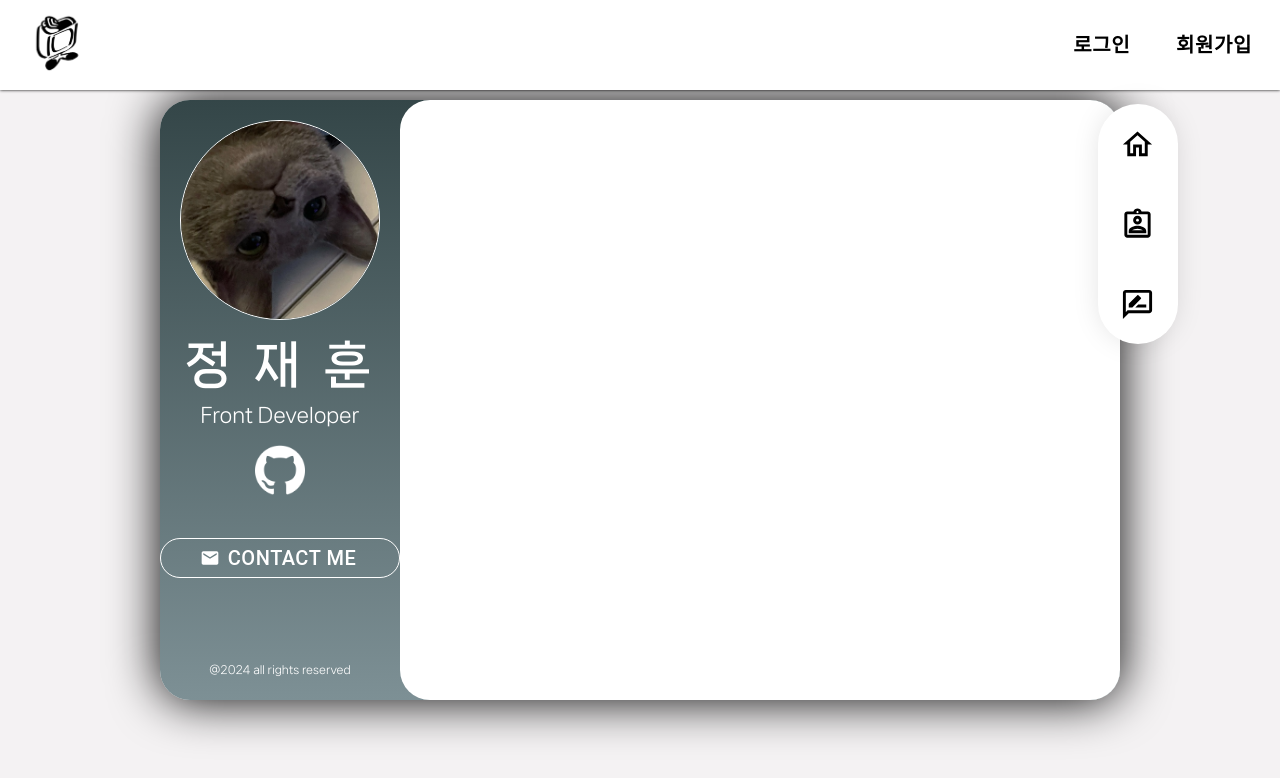
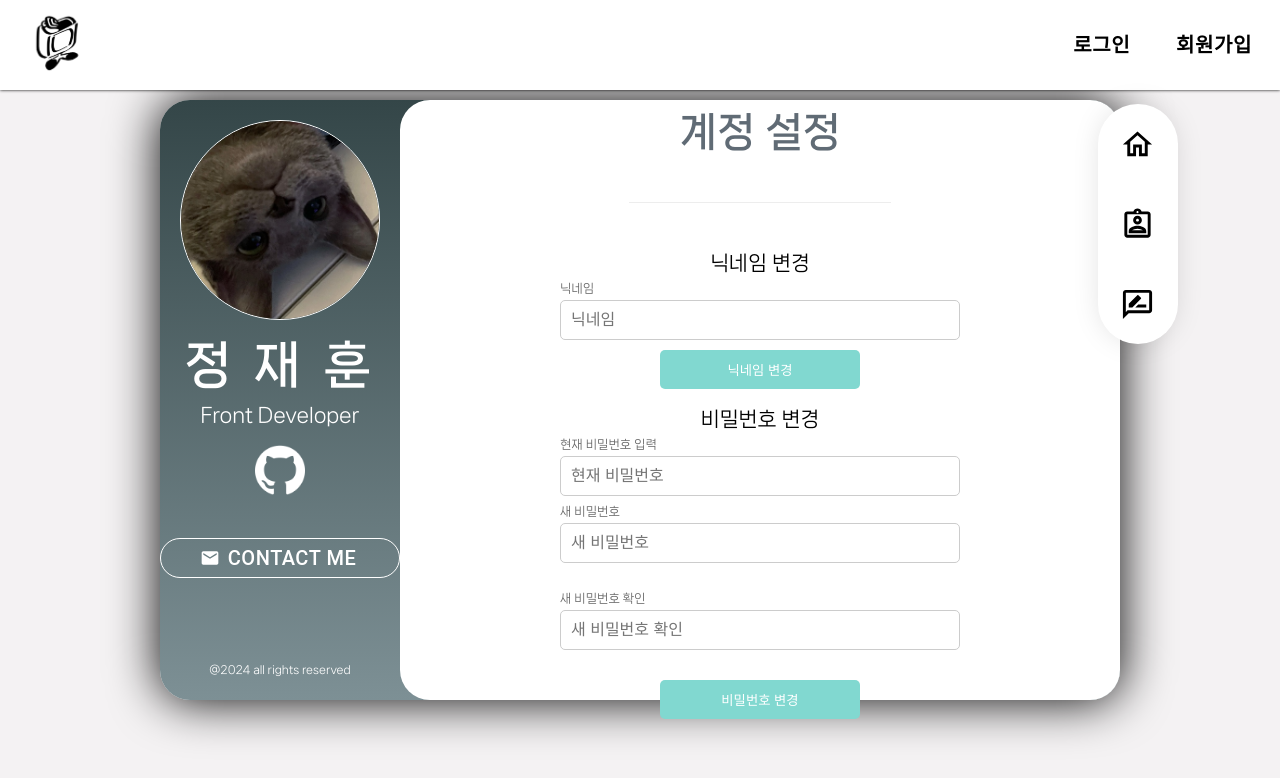
Before and after one commit to jaehunGit/blogFront, a React (Create React App) app: page /account in a window 1280 px wide. Shown: the top 778 px of the page. Built offline with nearby package versions, Linux system fonts and the light colour scheme.

Commit message:
닉네임 비밀번호 변경 추가

```diff
--- a/src/App.js
+++ b/src/App.js
@@ -17,6 +17,8 @@ import {
   AppContainer,
   Logo,
   UserContainer,
+  DropdownMenu,
+  DropdownItem,
 } from "./styles/AppStyles.styles.js";
 import { MainContainer } from "./styles/MainStyles.js";
 import {
@@ -56,6 +58,7 @@ import Tooltip from "@mui/material/Tooltip";
 
 import Login from "./pages/Login.js";
 import FindAccount from "./pages/FindAccount.js";
+import Account from "./pages/Account.js";
 import emailjs from "emailjs-com";
 import { SERVICE_ID, TEMPLATE_ID, USER_ID } from "./email.js";
 import ChangePassword from "./pages/ChangePassword.js";
@@ -74,6 +77,7 @@ function App() {
   const user = useSelector((state) => state.user);
   const location = useLocation();
   const navigate = useNavigate();
+  const [showDropdown, setShowDropdown] = useState(false);
 
   useEffect(() => {
     const path = location.pathname.substring(1);
@@ -150,6 +154,14 @@ function App() {
     navigate("/home");
   };
 
+  const handleMouseEnter = () => {
+    setShowDropdown(true);
+  };
+
+  const handleMouseLeave = () => {
+    setShowDropdown(false);
+  };
+
   return (
     <>
       <GlobalStyles />
@@ -167,7 +179,20 @@ function App() {
                   />
                 </div>
               )}
-              <span style={userInfoStyles}>{user.nickName}님</span>
+              <span
+                style={userInfoStyles}
+                onMouseEnter={handleMouseEnter}
+                onMouseLeave={handleMouseLeave}
+              >
+                {user.nickName}님
+                {showDropdown && (
+                  <DropdownMenu>
+                    <DropdownItem onClick={() => navigate("/account")}>
+                      프로필 설정
+                    </DropdownItem>
+                  </DropdownMenu>
+                )}
+              </span>
               <Button
                 sx={buttonStyles}
                 variant="text"
@@ -231,6 +256,7 @@ function App() {
             <Route path="/login" element={<Login />} />
             <Route path="/FindAccount" element={<FindAccount />} />
             <Route path="/changePassword" element={<ChangePassword />} />
+            <Route path="/account" element={<Account />} />
           </Routes>
         </SubContainer2>
       </MainContainer>
--- a/src/actions/Actions.js
+++ b/src/actions/Actions.js
@@ -3,6 +3,7 @@ export const LOGIN = "LOGIN";
 export const LOGOUT = "LOGOUT";
 export const SET_ACTIVE_ICON = "SET_ACTIVE_ICON";
 export const SET_WEATHER = "SET_WEATHER";
+export const UPDATE_NICKNAME = "UPDATE_NICKNAME";
 
 export const login = (user) => ({
   type: LOGIN,
@@ -22,3 +23,8 @@ export const setWeather = (location, weatherMain, weatherIconAdrs) => ({
   type: SET_WEATHER,
   payload: { location, weatherMain, weatherIconAdrs },
 });
+
+export const updateNickname = (nickname) => ({
+  type: UPDATE_NICKNAME,
+  payload: nickname,
+});
--- /dev/null
+++ b/src/pages/Account.js
@@ -0,0 +1,166 @@
+import React, { useState } from "react";
+import { useSelector, useDispatch } from "react-redux";
+import axios from "axios";
+import { useNavigate } from "react-router-dom";
+import { updateNickname } from "../actions/Actions"; // 액션 임포트
+import {
+  CenterContainer,
+  FormTitle,
+  InputWrapper,
+  StyledInput,
+  CommonButton,
+  SectionTitle,
+  InputLabel,
+  ButtonContainer,
+  ErrorMessage,
+  SuccessMessage,
+} from "../styles/CommonStyles";
+
+const Account = () => {
+  const [nickName, setNickName] = useState("");
+  const [currentPassword, setCurrentPassword] = useState("");
+  const [newPassword, setNewPassword] = useState("");
+  const [newPasswordCheck, setNewPasswordCheck] = useState("");
+  const [passwordValid, setPasswordValid] = useState(null);
+  const [passwordMatch, setPasswordMatch] = useState(null);
+
+  const user = useSelector((state) => state.user);
+  const dispatch = useDispatch();
+  const navigate = useNavigate();
+
+  const handleNickNameChange = (e) => setNickName(e.target.value);
+  const handleCurrentPasswordChange = (e) => setCurrentPassword(e.target.value);
+  const handleNewPasswordChange = (e) => {
+    const value = e.target.value;
+    setNewPassword(value);
+    const isValid =
+      /^(?=.*[A-Za-z])(?=.*\d)(?=.*[@$!%*?&])[A-Za-z\d@$!%*?&]{8,20}$/.test(
+        value
+      );
+    setPasswordValid(isValid);
+    setPasswordMatch(value === newPasswordCheck);
+  };
+  const handleNewPasswordCheckChange = (e) => {
+    const value = e.target.value;
+    setNewPasswordCheck(value);
+    setPasswordMatch(value === newPassword);
+  };
+
+  const handleNickNameSubmit = () => {
+    if (nickName) {
+      axios
+        .post("/api/updateNickName", { userId: user.id, nickName })
+        .then((res) => {
+          alert(res.data.message);
+          dispatch(updateNickname(nickName));
+          navigate("/home");
+        })
+        .catch((err) => {
+          alert(err.response.data.errorMessage);
+        });
+    } else {
+      alert("닉네임을 입력해주세요.");
+    }
+  };
+
+  const handlePasswordSubmit = () => {
+    if (currentPassword && newPassword && newPasswordCheck) {
+      if (passwordValid && passwordMatch) {
+        axios
+          .post("/api/updatePassword", {
+            userId: user.id,
+            currentPassword,
+            newPassword,
+          })
+          .then((res) => {
+            alert(res.data.message);
+            navigate("/home");
+          })
+          .catch((err) => {
+            alert(err.response.data.errorMessage);
+          });
+      } else {
+        alert("비밀번호 형식이 올바르지 않거나, 비밀번호가 일치하지 않습니다.");
+      }
+    } else {
+      alert("모든 필드를 입력해주세요.");
+    }
+  };
+
+  return (
+    <>
+      <CenterContainer>
+        <FormTitle>계정 설정</FormTitle>
+        <SectionTitle>닉네임 변경</SectionTitle>
+        <InputWrapper>
+          <InputLabel>닉네임</InputLabel>
+          <StyledInput
+            type="text"
+            name="nickName"
+            value={nickName}
+            onChange={handleNickNameChange}
+            placeholder="닉네임"
+          />
+          <ButtonContainer>
+            <CommonButton onClick={handleNickNameSubmit}>
+              닉네임 변경
+            </CommonButton>
+          </ButtonContainer>
+        </InputWrapper>
+        <SectionTitle>비밀번호 변경</SectionTitle>
+        <InputWrapper>
+          <InputLabel>현재 비밀번호 입력</InputLabel>
+          <StyledInput
+            type="password"
+            name="currentPassword"
+            value={currentPassword}
+            onChange={handleCurrentPasswordChange}
+            placeholder="현재 비밀번호"
+          />
+          <InputLabel>새 비밀번호</InputLabel>
+          <StyledInput
+            type="password"
+            name="newPassword"
+            value={newPassword}
+            onChange={handleNewPasswordChange}
+            placeholder="새 비밀번호"
+          />
+          <div style={{ width: "100%", height: "20px" }}>
+            {passwordValid === false && (
+              <ErrorMessage>
+                8~20자의 영문, 숫자, 특수문자를 모두 포함한 비밀번호를
+                입력해주세요.
+              </ErrorMessage>
+            )}
+            {passwordValid === true && (
+              <SuccessMessage>올바른 비밀번호 형식입니다.</SuccessMessage>
+            )}
+          </div>
+          <InputLabel>새 비밀번호 확인</InputLabel>
+          <StyledInput
+            type="password"
+            name="newPasswordCheck"
+            value={newPasswordCheck}
+            onChange={handleNewPasswordCheckChange}
+            placeholder="새 비밀번호 확인"
+          />
+          <div style={{ width: "100%", height: "20px" }}>
+            {passwordMatch === false && (
+              <ErrorMessage>비밀번호가 일치하지 않습니다.</ErrorMessage>
+            )}
+            {passwordMatch === true && (
+              <SuccessMessage>비밀번호가 일치합니다.</SuccessMessage>
+            )}
+          </div>
+          <ButtonContainer>
+            <CommonButton onClick={handlePasswordSubmit}>
+              비밀번호 변경
+            </CommonButton>
+          </ButtonContainer>
+        </InputWrapper>
+      </CenterContainer>
+    </>
+  );
+};
+
+export default Account;
--- a/src/reducers/reducers.js
+++ b/src/reducers/reducers.js
@@ -3,6 +3,7 @@ import {
   LOGIN,
   LOGOUT,
   SET_ACTIVE_ICON,
+  UPDATE_NICKNAME,
   SET_WEATHER,
 } from "../actions/Actions";
 
@@ -41,6 +42,14 @@ const rootReducer = (state = initialState, action) => {
         ...state,
         activeIcon: action.payload,
       };
+    case UPDATE_NICKNAME:
+      return {
+        ...state,
+        user: {
+          ...state.user,
+          nickName: action.payload,
+        },
+      };
     case SET_WEATHER:
       return {
         ...state,
--- a/src/styles/AppStyles.styles.js
+++ b/src/styles/AppStyles.styles.js
@@ -30,3 +30,21 @@ export const UserName = styled.span`
   font-weight: bold;
   font-size: 20px;
 `;
+
+export const DropdownMenu = styled.div`
+  position: absolute;
+  top: 80px;
+  right: 100px;
+  background-color: white;
+  box-shadow: 0 4px 8px rgba(0, 0, 0, 0.1);
+  border-radius: 4px;
+  overflow: hidden;
+  z-index: 1000;
+`;
+export const DropdownItem = styled.div`
+  padding: 10px 20px;
+  cursor: pointer;
+  &:hover {
+    background-color: #f0f0f0;
+  }
+`;
```
